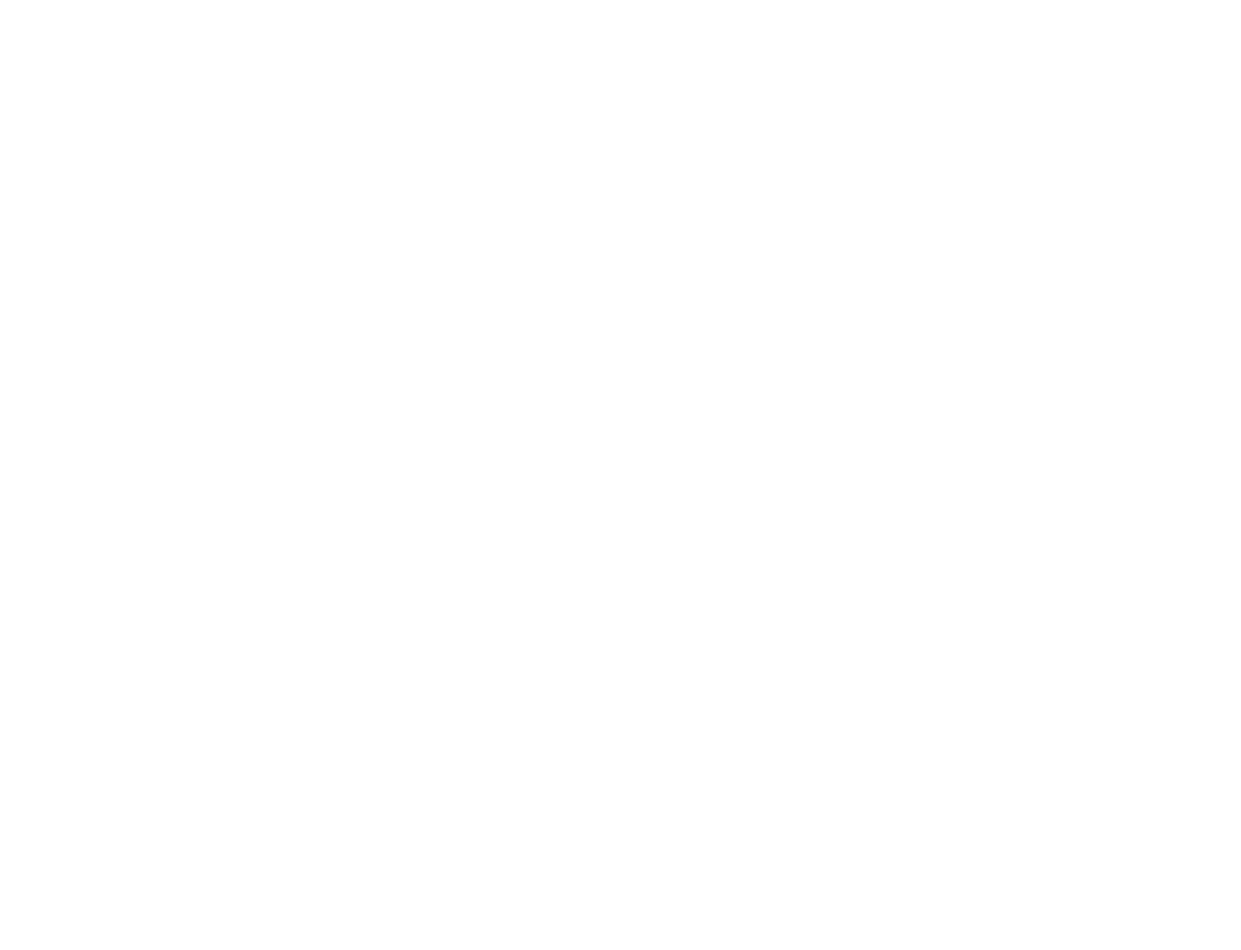
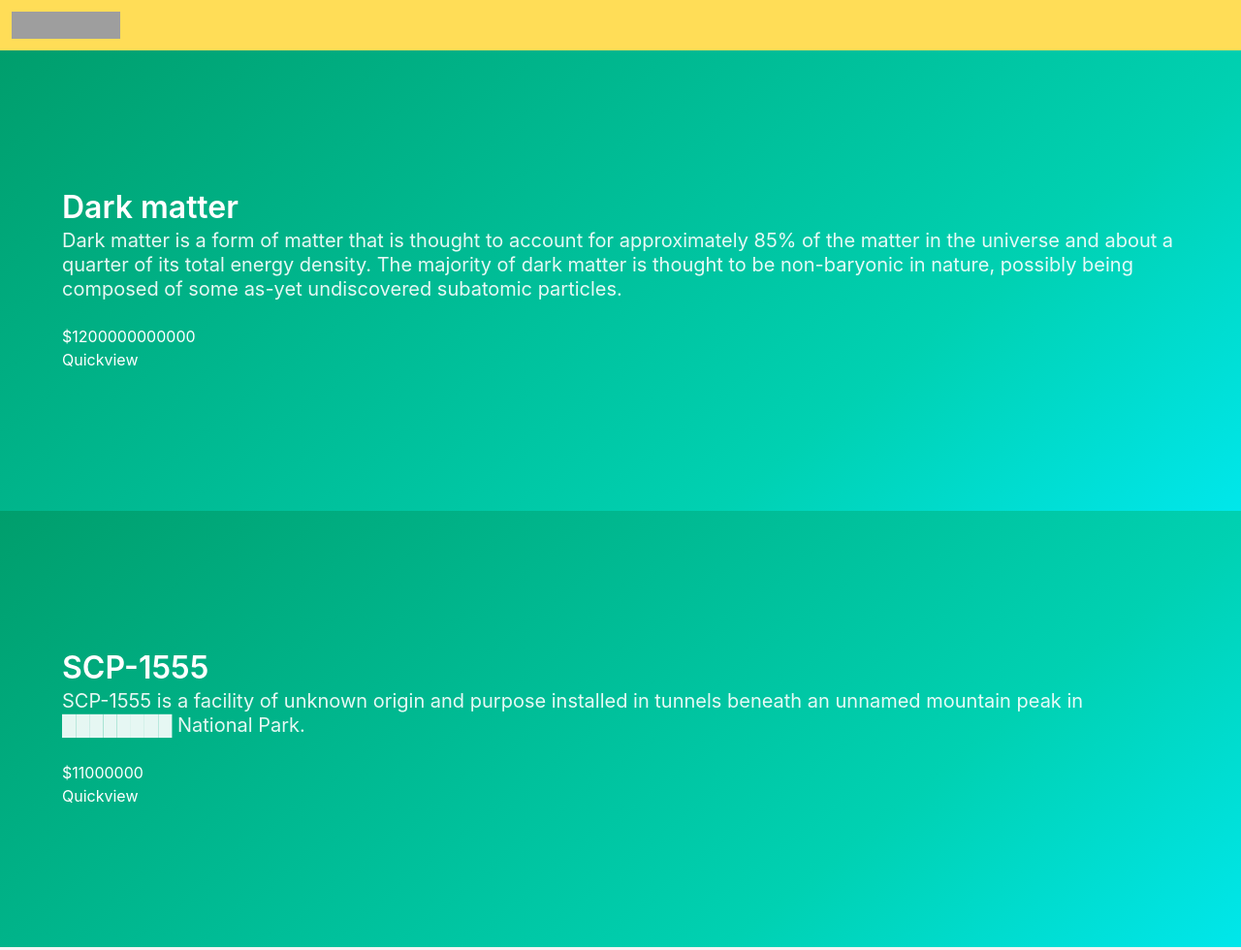
Before and after one commit to fon-Luchs/js_practice, a plain HTML site: page index.html in a window 1280 px wide. Shown: the top 980 px of the page at 97% size. Before the commit the page ends 800 px from the top, so only its background shows below. Drawn offline with nearby package versions, Linux system fonts and the light colour scheme; grey boxes are pictures that could not be loaded.

Commit message:
- add getProductTileHTML for adding Abstract Product child's across document object

```diff
--- a/index.html
+++ b/index.html
@@ -3,10 +3,61 @@
 <html>
  <head>
  <title>Page Title</title>
+ <link rel="stylesheet" href="https://cdnjs.cloudflare.com/ajax/libs/bulma/0.7.5/css/bulma.min.css">
+ <link rel="stylesheet" type="text/css" href="style.css">
  </head>
  <body>
 
+   <nav class="navbar has-background-warning" role="navigation" aria-label="main navigation">
+     <div class="navbar-brand">
+       <a class="navbar-item">
+         <img src="https://bulma.io/images/bulma-logo.png" alt="Bulma: Free, open source, & modern CSS framework based on Flexbox" width="112" height="28">
+       </a>
+
+       <a role="button" class="navbar-burger" aria-label="menu" aria-expanded="false">
+         <span aria-hidden="true"></span>
+         <span aria-hidden="true"></span>
+         <span aria-hidden="true"></span>
+       </a>
+     </div>
+   </nav>
+
+  <div class='main' id='main'>
+  </div>
+
+  <footer class="footer has-background-white-ter">
+    <div class="hero-body">
+      <div class="container">
+        <h1 class="title">
+          Primary bold title
+        </h1>
+        <h2 class="subtitle">
+          Primary bold subtitle
+        </h2>
+      </div>
+    </div>
+  </footer>
 
   <script src="./js/products.js"></script>
+  <script>
+
+   let tst = new Clothers({
+    name: 'Dark matter',
+    description: 'Dark matter is a form of matter that is thought to account for approximately 85% of the matter in the universe and about a quarter of its total energy density. The majority of dark matter is thought to be non-baryonic in nature, possibly being composed of some as-yet undiscovered subatomic particles.',
+    price: 1200000000000
+   });
+
+   let tst_2 = new Clothers({
+    name: 'SCP-1555',
+    description: 'SCP-1555 is a facility of unknown origin and purpose installed in tunnels beneath an unnamed mountain peak in ████████ National Park. ',
+    price: 11000000
+   });
+
+   let mainEl = tst.getProductTileHTML();
+   let next_item = tst_2.getProductTileHTML();
+   let main = document.getElementById('main');
+   main.appendChild(mainEl);
+   main.appendChild(next_item);
+  </script>
  </body>
 </html>
--- a/js/products.js
+++ b/js/products.js
@@ -31,49 +31,49 @@ function AbstractProduct(args = {}) {
     return array;
   }
 
-  Object.defineProperty(AbstractProduct.prototype, 'id', {
+  Object.defineProperty(this, 'id', {
     get: () => { return _id }
   });
 
-  Object.defineProperty(AbstractProduct.prototype, 'name', {
+  Object.defineProperty(this, 'name', {
     get: () => { return _name; },
 
     set: (name) => { _name = name; }
   });
 
-  Object.defineProperty(AbstractProduct.prototype, 'description', {
+  Object.defineProperty(this, 'description', {
     get: () => { return _description; },
 
     set: (description) => { _description = description; }
   });
 
-  Object.defineProperty(AbstractProduct.prototype, 'price', {
-    get: () => { return _price },
+  Object.defineProperty(this, 'price', {
+    get: () => { return _price }, configurable: true,
 
     set: (price) => { if(!isString(price)) _price = price; }
   });
 
-  Object.defineProperty(AbstractProduct.prototype, 'images', {
+  Object.defineProperty(this, 'images', {
     get: () => { return _images; }
   });
 
-  Object.defineProperty(AbstractProduct.prototype, 'brand', {
+  Object.defineProperty(this, 'brand', {
     get: () => { return _brand; },
 
     set: (brand) => { _brand = brand; }
   });
 
-  Object.defineProperty(AbstractProduct.prototype, 'date', {
+  Object.defineProperty(this, 'date', {
     get: () => { return _date; },
 
     set: (date) => { if (date instanceof Date) _date = date; }
   });
 
-  Object.defineProperty(AbstractProduct.prototype, 'quantity', {
+  Object.defineProperty(this, 'quantity', {
     get: () => { return _quantity }
   });
 
-  Object.defineProperty(AbstractProduct.prototype, 'reviews', {
+  Object.defineProperty(this, 'reviews', {
     get: () => { return _reviews }
   });
 };
@@ -130,11 +130,13 @@ AbstractProduct.sortByAsc = function(sorted_array, key) {
     if (a[key] > b[key]) return 1;
     if (a[key] < b[key]) return -1;
   });
-}
+};
 
 AbstractProduct.sortByDesc = function(sorted_array, key) {
   return sortByAsc(sorted_array, key).reverse();
-}
+};
+
+AbstractProduct.createProductTileHTML = function() {}
 
 AbstractProduct.prototype.getPriceForQuantiry = function(count) {
   return '$' + this.price * +count;
@@ -204,14 +206,60 @@ AbstractProduct.prototype.getReviewById = function(id) {
   }
 };
 
-AbstractProduct.prototype.attrAccessor = function(args)
-  {
-    if(args.value) {
-      this[args.key] = args.value;
-    } else {
-      return this[args.key];
-    }
+AbstractProduct.prototype.attrAccessor = function(args) {
+  if(args.value) {
+    this[args.key] = args.value;
+  } else {
+    return this[args.key];
   }
+};
+
+AbstractProduct.prototype.getProductTileHTML = function() {
+
+  let mainSection = document.createElement('section')
+  let divPriceBox = document.createElement('div');
+  let spanRegularPrice = document.createElement('span');
+  let spanPrice = document.createElement('span');
+  let productName = document.createElement('h3');
+  let productArchor = document.createElement('a');
+  let classHolder = document.createElement('div');
+  let quickviewArchor = document.createElement('a');
+  let heroBody = document.createElement('div');
+  let container = document.createElement('div');
+  let subtitle = document.createElement('div');
+
+  mainSection.className = 'product-main-div hero is-medium is-primary is-bold';
+  heroBody.className = 'hero-body';
+  container.className = 'container';
+  productName.className = 'product-name title';
+  productArchor.href    = '#';
+  divPriceBox.className = 'price-box';
+  spanRegularPrice.className = 'regular-price';
+  spanPrice.className        = 'price';
+  classHolder.className = 'holder';
+  quickviewArchor.className = 'quickview';
+  quickviewArchor.rel = 'nofollow';
+  quickviewArchor.href = '#';
+  subtitle.className = 'subtitle';
+
+  spanPrice.innerText     = '$' + this.price;
+  productArchor.innerHTML = this.name;
+  subtitle.innerHTML = this.description;
+  quickviewArchor.innerHTML = 'Quickview';
+
+  mainSection.appendChild(heroBody);
+  heroBody.appendChild(container);
+  container.appendChild(productName);
+  productName.appendChild(productArchor);
+  container.appendChild(subtitle);
+  container.appendChild(divPriceBox);
+  divPriceBox.appendChild(spanRegularPrice);
+  spanRegularPrice.appendChild(spanPrice);
+  container.appendChild(classHolder);
+  classHolder.appendChild(quickviewArchor);
+
+  return mainSection;
+};
 
 function Review(args = {}) {
   let _id      = 'id' + (new Date()).getTime();
@@ -220,23 +268,23 @@ function Review(args = {}) {
   let _comment = args.comment || '';
   let _rating  = args.rating ? new Rating(args.rating) : new Rating;
 
-  Object.defineProperty(AbstractProduct.prototype, 'id', {
+  Object.defineProperty(this, 'id', {
     get: () => { return _id }
   });
 
-  Object.defineProperty(AbstractProduct.prototype, 'author', {
+  Object.defineProperty(this, 'author', {
     get: () => { return _author; }
   });
 
-  Object.defineProperty(AbstractProduct.prototype, 'date', {
+  Object.defineProperty(this, 'date', {
     get: () => { return _date; }
   });
 
-  Object.defineProperty(AbstractProduct.prototype, 'comment', {
+  Object.defineProperty(this, 'comment', {
     get: () => { return _comment; }
   });
 
-  Object.defineProperty(AbstractProduct.prototype, 'rating', {
+  Object.defineProperty(this, 'rating', {
     get: () => { return _rating; }
   });
 }
@@ -247,19 +295,19 @@ function Rating(args = {}) {
    let _price   = +args.price   || 0;
    let _quality = +args.quality || 0;
 
-   Object.defineProperty(AbstractProduct.prototype, 'value', {
+   Object.defineProperty(this, 'value', {
     get: () => { return _value }
   });
 
-  Object.defineProperty(AbstractProduct.prototype, 'service', {
+  Object.defineProperty(this, 'service', {
     get: () => { return _service; }
   });
 
-  Object.defineProperty(AbstractProduct.prototype, 'price', {
+  Object.defineProperty(this, 'price', {
     get: () => { return _price; }
   });
 
-  Object.defineProperty(AbstractProduct.prototype, 'quality', {
+  Object.defineProperty(this, 'quality', {
     get: () => { return _quality; }
   });
 }
@@ -276,11 +324,11 @@ function Electronics(args = {}) {
       }
   }
 
-  Object.defineProperty(Clothers.prototype, 'warranty', {
+  Object.defineProperty(this, 'warranty', {
     get: () => { return _warranty; }
   });
 
-  Object.defineProperty(Clothers.prototype, 'power', {
+  Object.defineProperty(this, 'power', {
     get: () => { return _power; }
   });
 }
@@ -294,19 +342,19 @@ Electronics.prototype.resourceFields = function() {
 
 const validator = {
   validateEmail(email) {
-    const validateEmailFormat = (email) => { return /(^[A-Za-z\d]{1})([^@]{1,19})@([\w.!$%\&;’*+\/=?\^_-]{1,15})\.([A-Za-z]{1,5}$)/.test(email) };
+    const validateEmailFormat = email => { return /(^[A-Za-z\d]{1})([^@]{1,19})@([\w.!$%\&;’*+\/=?\^_-]{1,15})\.([A-Za-z]{1,5}$)/.test(email) };
 
     return isString(email) ? validateEmailFormat(email) : false
   },
 
   validatePhone(phone) {
-    const validatePhoneFormat = (phone) => { return /^(\+[\d]{2})?(([\s-]*)(\()?([\s-]*)(\d)([\s-]*)(\d)([\s-]*)(\d)(\))?)(([\s-]*[\d][\s-]*){7})$/.test(phone) };
+    const validatePhoneFormat = phone => { return /^(\+[\d]{2})?(([\s-]*)(\()?([\s-]*)(\d)([\s-]*)(\d)([\s-]*)(\d)(\))?)(([\s-]*[\d][\s-]*){7})$/.test(phone) };
 
     return isString(phone) ? validatePhoneFormat(phone) : false
   },
 
   validatePassword(pass) {
-    const validatePasswordFormat = (pass) => { return /^(?=.*\d)(?=.*[!@#\$%\^&\*_-])(?=.*\w)[\d\w\s]{8,24}$/.test(pass) };
+    const validatePasswordFormat = pass => { return /^(?=.*\d)(?=.*[!@#\$%\^&\*_-])(?=.*\w)[\d\w\s]{8,24}$/.test(pass) };
 
     return isString(pass) ? validatePasswordFormat(pass) : false
   }
@@ -329,15 +377,11 @@ function Clothers(args = {}) {
   let _sizes       = ['XS', 'S', 'M', 'L', 'XL', 'XXL'];
   let _activeSize  = validatesSize(args.activeSize) || 'undefined size';
 
-  Object.defineProperty(Clothers.prototype, 'sizes', {
+  Object.defineProperty(this, 'sizes', {
     get: () => { return _sizes; }
   });
 
-  Object.defineProperty(Clothers.prototype, 'material', {
-    get: () => { return _material; }
-  });
-
-  Object.defineProperty(Clothers.prototype, 'activeSize', {
+  Object.defineProperty(this, 'activeSize', {
     get: () => { return _activeSize; },
 
     set: function(size) {
@@ -345,13 +389,13 @@ function Clothers(args = {}) {
     }
   });
 
-  Object.defineProperty(Clothers.prototype, 'color', {
+  Object.defineProperty(this, 'color', {
     get: () => { return _color; },
 
     set: (color) => { _color = color; }
   });
 
-  Object.defineProperty(Clothers.prototype, 'material', {
+  Object.defineProperty(this, 'material', {
     get: () => { return _material; },
 
     set: (material) => { _material = material; }
--- /dev/null
+++ b/style.css
@@ -0,0 +1,7 @@
+.main {
+ min-height: 800px;
+}
+
+.product-main-div {
+ min-height: 150px;
+}
```
